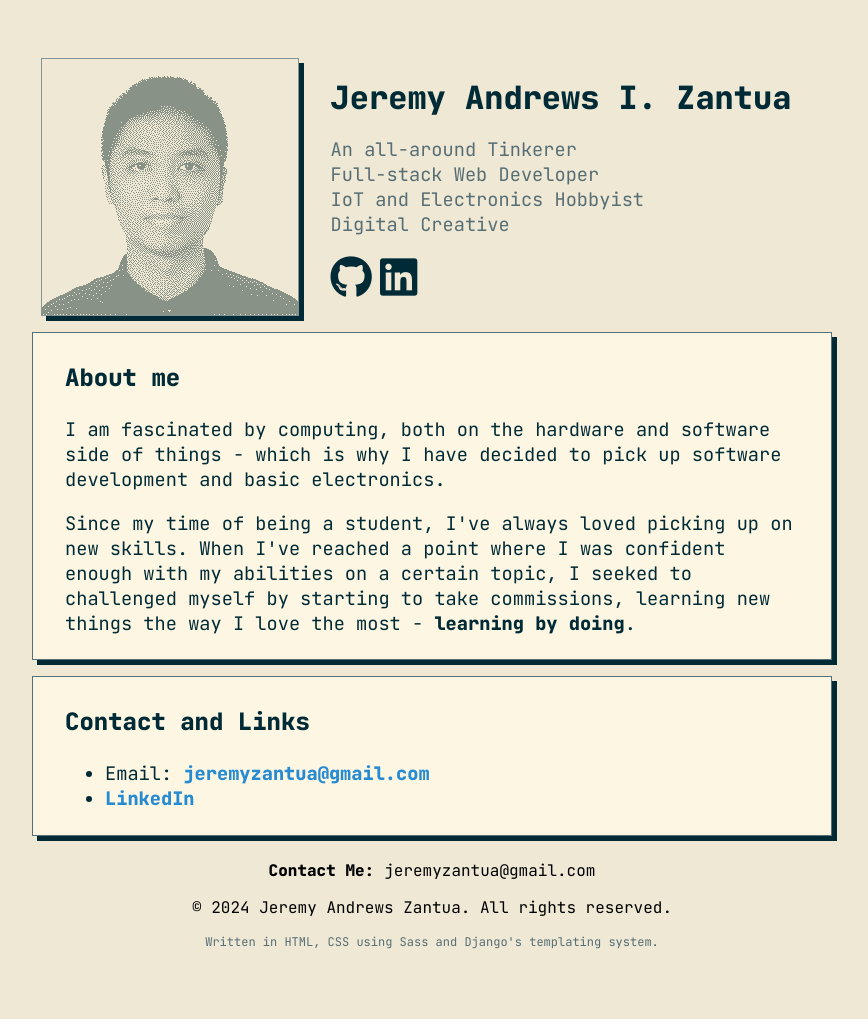
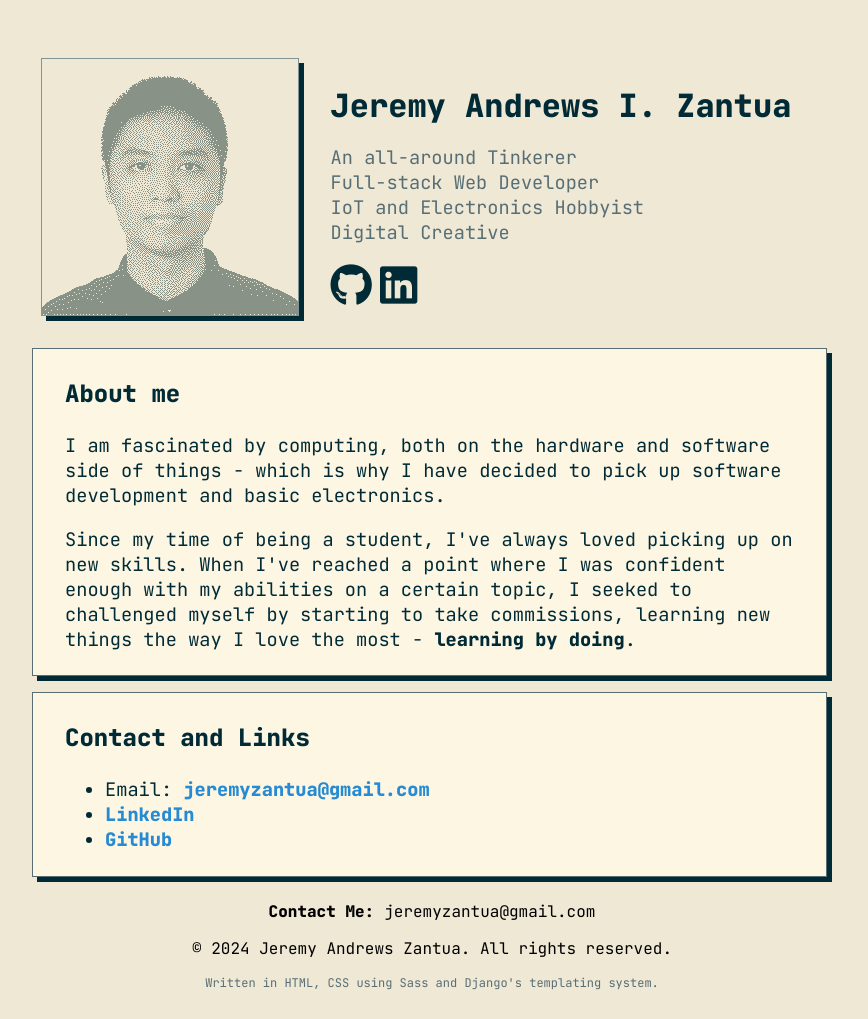
Before and after one commit to Cyphred/personal-website-v1, a Django app: page / in a window 1280 px wide. Shown: the whole page, without its empty margins (208-1076 px from the left). Before the commit the page ends 949 px from the top, so only its background shows below. Run offline with Django 4.2, Linux system fonts and the light colour scheme; style sheets or scripts are compiled from the project's sources; some libraries are stand-ins or nearby versions.

Commit message:
More adjustments to main layout

```diff
--- a/personal_website/main/templates/main/index.html
+++ b/personal_website/main/templates/main/index.html
@@ -70,6 +70,11 @@
           LinkedIn
           </a>
         </li>
+        <li>
+          <a href="https://github.com/Cyphred" target="_blank" >
+          GitHub
+          </a>
+        </li>
       </ul>
     </div>
   </main>
--- a/personal_website/sass/main.scss
+++ b/personal_website/sass/main.scss
@@ -8,7 +8,6 @@ body {
 }
 
 .container {
-  width: 100%;
   text-align: center;
   display: flex;
   justify-content: center;
@@ -25,13 +24,16 @@ body {
 
 header {
   display: flex;
+  flex-wrap: wrap;
   flex-direction: row;
-  gap: 16;
   .name-header {
     margin: 0;
   }
   align-items: center;
   justify-content: center;
+  .avatar {
+    margin-bottom: 16px;
+  }
 }
 
 main {
@@ -46,8 +48,8 @@ main {
     box-shadow: 5px 5px colors.$base03;
     margin-top: 2vh;
     margin-bottom: 2vh;
+    margin-right: 5px;
     background-color: colors.$base3;
-    min-width: 500px;
   }
 
   h3 {
```
